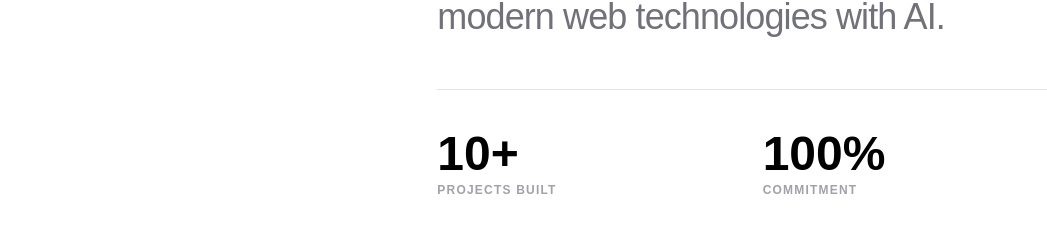
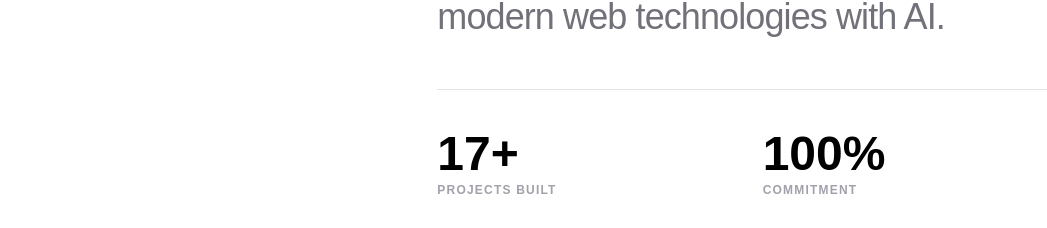
Before and after one commit to devxbhabani/port-devxbhabani, a React (Vite) app in the folder frontend/: page / in a window 1280 px wide. Shown: the part 1315-1543 px from the top of the page, without its empty margins (96-1143 px from the left). Built offline with nearby package versions, Linux system fonts and the light colour scheme.

Commit message:
Updated Project Count

```diff
--- a/frontend/src/components/AboutMe.jsx
+++ b/frontend/src/components/AboutMe.jsx
@@ -64,7 +64,7 @@ const AboutMe = () => {
 					>
 						<div className="flex flex-col gap-1">
 							<span className="text-4xl md:text-5xl font-black text-black">
-								10+
+								17+
 							</span>
 							<span className="text-xs uppercase tracking-widest text-zinc-400 font-bold">
 								Projects Built
```
